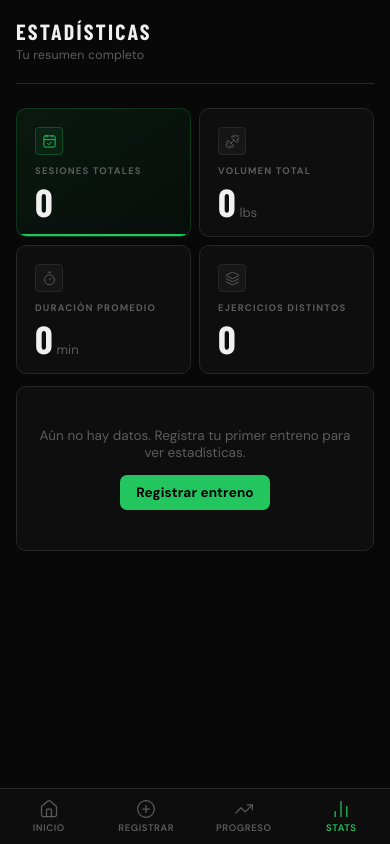
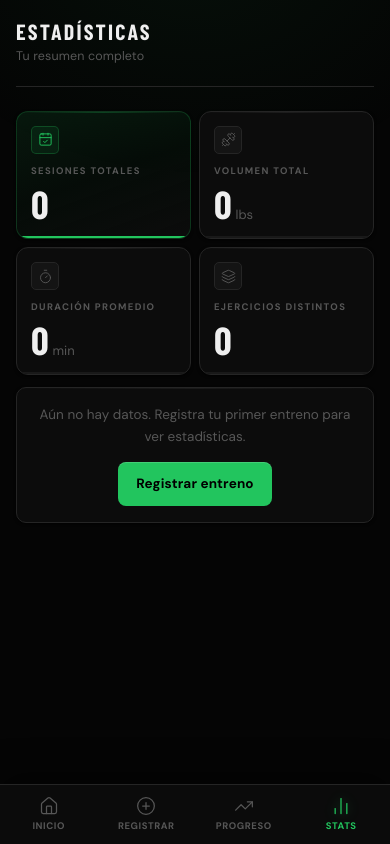
Before and after one commit to jantonio00420092004-ship-it/gymtrack, a Flask app: page /stats in a window 390 px wide. Run offline with Flask 3, Linux system fonts and the light colour scheme; data that the repository does not hold is empty; some web fonts are replaced.

Commit message:
polish: ui-ux-pro-max improvements — depth, shadows, touch UX
- Add ambient radial gradient on body for subtle depth
- Cards now have box-shadow elevation + hover lift effect
- Stat cards: hover lift with shadow glow on accent card
- Session items: green left accent bar on hover (pseudo-element)
- Session arrow animates on hover (translateX)
- Timer running state: text-shadow glow on green display
- Heatmap trained days: stronger box-shadow glow effect
- PR banner: glow shadow for emphasis
- Modal: add drag handle indicator bar
- All buttons: min-height 44px touch targets (UX guideline)
- Muscle chips: min-height 36px for touch accessibility
- Form inputs: min-height 44px
- Add touch-action: manipulation to all interactive elements
- Add prefers-reduced-motion media query
- Add custom scrollbar styles
- Mobile: deeper backdrop blur on nav, active icon glow
- Mobile small (375px): breakpoint for very small screens
- Add -webkit-overflow-scrolling: touch to tables and modal
- Remove emoji from PR banner label (icon-only rule)

Co-Authored-By: Claude Sonnet 4.6 <noreply@anthropic.com>

```diff
--- a/static/css/style.css
+++ b/static/css/style.css
@@ -1,35 +1,37 @@
 @import url('https://fonts.googleapis.com/css2?family=Barlow+Condensed:wght@400;600;700;800;900&family=DM+Sans:wght@300;400;500;600;700&family=Space+Mono:wght@400;700&display=swap');
 
 :root {
-  --bg: #080808;
-  --surface: #0e0e0e;
-  --surface-2: #161616;
-  --surface-3: #1f1f1f;
-  --border: #272727;
-  --border-subtle: #1c1c1c;
+  --bg: #050505;
+  --surface: #0c0c0c;
+  --surface-2: #141414;
+  --surface-3: #1d1d1d;
+  --border: #252525;
+  --border-subtle: #191919;
   --accent: #22c55e;
   --accent-hover: #16a34a;
   --accent-dim: rgba(34,197,94,0.08);
-  --accent-glow: rgba(34,197,94,0.2);
-  --text: #f0f0f0;
-  --text-muted: #5c5c5c;
-  --text-dim: #909090;
+  --accent-glow: rgba(34,197,94,0.18);
+  --text: #efefef;
+  --text-muted: #575757;
+  --text-dim: #8c8c8c;
   --red: #ef4444;
   --red-dim: rgba(239,68,68,0.08);
   --yellow: #f59e0b;
   --sidebar-w: 220px;
-  --radius: 10px;
-  --radius-sm: 7px;
-  --radius-xs: 4px;
+  --radius: 12px;
+  --radius-sm: 8px;
+  --radius-xs: 5px;
   --font-display: 'Barlow Condensed', sans-serif;
   --font-body: 'DM Sans', system-ui, sans-serif;
   --font-mono: 'Space Mono', monospace;
-  --shadow: 0 1px 4px rgba(0,0,0,0.6);
-  --shadow-md: 0 8px 40px rgba(0,0,0,0.8);
+  --shadow-sm: 0 1px 3px rgba(0,0,0,0.5), 0 1px 2px rgba(0,0,0,0.4);
+  --shadow: 0 4px 16px rgba(0,0,0,0.5), 0 1px 4px rgba(0,0,0,0.4);
+  --shadow-md: 0 10px 40px rgba(0,0,0,0.7), 0 4px 12px rgba(0,0,0,0.5);
+  --shadow-accent: 0 4px 20px rgba(34,197,94,0.2);
 }
 
 *, *::before, *::after { box-sizing: border-box; margin: 0; padding: 0; }
-html { font-size: 16px; -webkit-text-size-adjust: 100%; }
+html { font-size: 16px; -webkit-text-size-adjust: 100%; scroll-behavior: smooth; }
 
 body {
   font-family: var(--font-body);
@@ -39,6 +41,20 @@ body {
   display: flex;
   -webkit-font-smoothing: antialiased;
   -moz-osx-font-smoothing: grayscale;
+  line-height: 1.5;
+}
+
+/* Subtle ambient gradient at top */
+body::before {
+  content: '';
+  position: fixed;
+  top: 0; left: 50%; right: 0;
+  transform: translateX(-50%);
+  width: 100%;
+  height: 320px;
+  background: radial-gradient(ellipse 80% 240px at 50% -60px, rgba(34,197,94,0.06), transparent);
+  pointer-events: none;
+  z-index: 0;
 }
 
 /* ── Animations ─────────────────────────────────────────────────── */
@@ -118,6 +149,8 @@ body {
   flex: 1;
   padding: 36px 36px 120px;
   max-width: 820px;
+  position: relative;
+  z-index: 1;
 }
 
 /* ── Mobile nav ──────────────────────────────────────────────── */
@@ -160,6 +193,21 @@ body {
   position: relative;
   overflow: hidden;
   animation: fadeUp 0.3s ease-out both;
+  box-shadow: var(--shadow-sm);
+  transition: box-shadow 0.2s, border-color 0.2s;
+}
+.card:hover {
+  border-color: #2e2e2e;
+  box-shadow: var(--shadow);
+}
+/* Top highlight line */
+.card::before {
+  content: '';
+  position: absolute;
+  top: 0; left: 0; right: 0;
+  height: 1px;
+  background: linear-gradient(90deg, transparent 0%, rgba(255,255,255,0.06) 50%, transparent 100%);
+  pointer-events: none;
 }
 .card-title {
   font-size: 10px;
@@ -187,34 +235,53 @@ body {
   background: var(--surface);
   border: 1px solid var(--border);
   border-radius: var(--radius);
-  padding: 18px 18px 16px;
+  padding: 18px 18px 20px;
   display: flex;
   flex-direction: column;
   gap: 2px;
-  transition: border-color 0.2s;
   position: relative;
   overflow: hidden;
   animation: fadeUp 0.35s ease-out both;
+  box-shadow: var(--shadow-sm);
+  transition: transform 0.2s ease, box-shadow 0.2s ease, border-color 0.2s;
+  cursor: default;
 }
 .stat-card:nth-child(1) { animation-delay: 0.04s; }
 .stat-card:nth-child(2) { animation-delay: 0.08s; }
 .stat-card:nth-child(3) { animation-delay: 0.12s; }
 .stat-card:nth-child(4) { animation-delay: 0.16s; }
 
+/* Top highlight */
+.stat-card::before {
+  content: '';
+  position: absolute;
+  top: 0; left: 0; right: 0;
+  height: 1px;
+  background: linear-gradient(90deg, transparent, rgba(255,255,255,0.07), transparent);
+  pointer-events: none;
+}
+/* Bottom accent stripe */
 .stat-card::after {
   content: '';
   position: absolute;
   bottom: 0; left: 0; right: 0;
   height: 2px;
-  background: transparent;
+  background: var(--border-subtle);
   transition: background 0.2s;
 }
-.stat-card:hover { border-color: #333; }
+
+.stat-card:hover { transform: translateY(-2px); box-shadow: var(--shadow); border-color: #303030; }
+
 .stat-card.accent {
-  background: linear-gradient(145deg, rgba(34,197,94,0.09) 0%, rgba(34,197,94,0.03) 100%);
-  border-color: rgba(34,197,94,0.2);
+  background: linear-gradient(160deg, rgba(34,197,94,0.1) 0%, rgba(34,197,94,0.04) 50%, var(--surface) 100%);
+  border-color: rgba(34,197,94,0.22);
+  box-shadow: var(--shadow-sm), 0 0 0 0 rgba(34,197,94,0);
+}
+.stat-card.accent::before {
+  background: linear-gradient(90deg, transparent, rgba(34,197,94,0.25), transparent);
 }
 .stat-card.accent::after { background: var(--accent); }
+.stat-card.accent:hover { box-shadow: var(--shadow), var(--shadow-accent); border-color: rgba(34,197,94,0.35); }
 
 .stat-icon {
   width: 28px; height: 28px;
@@ -233,7 +300,7 @@ body {
   color: var(--text-muted);
   font-weight: 700;
   text-transform: uppercase;
-  letter-spacing: 0.12em;
+  letter-spacing: 0.14em;
   font-family: var(--font-body);
 }
 .stat-value {
@@ -243,7 +310,7 @@ body {
   line-height: 0.95;
   color: var(--text);
   letter-spacing: 0.01em;
-  margin-top: 4px;
+  margin-top: 5px;
   overflow: hidden;
   text-overflow: ellipsis;
   white-space: nowrap;
@@ -391,7 +475,7 @@ body {
   align-items: center;
   justify-content: center;
   gap: 6px;
-  padding: 9px 16px;
+  padding: 10px 18px;
   border-radius: var(--radius-sm);
   font-family: var(--font-body);
   font-size: 13.5px;
@@ -399,26 +483,32 @@ body {
   cursor: pointer;
   border: none;
   text-decoration: none;
-  transition: background 0.12s, box-shadow 0.12s, transform 0.12s;
+  transition: background 0.15s, box-shadow 0.15s, transform 0.15s, opacity 0.15s;
   white-space: nowrap;
   letter-spacing: 0.01em;
+  min-height: 44px;
+  touch-action: manipulation;
 }
 .btn-primary {
   background: var(--accent);
   color: #000;
   font-weight: 700;
+  box-shadow: 0 1px 0 rgba(255,255,255,0.15) inset;
 }
 .btn-primary:hover {
   background: var(--accent-hover);
-  box-shadow: 0 4px 16px rgba(34,197,94,0.28);
+  box-shadow: 0 4px 16px rgba(34,197,94,0.3), 0 1px 0 rgba(255,255,255,0.1) inset;
   transform: translateY(-1px);
 }
+.btn-primary:active { transform: translateY(0); }
+
 .btn-secondary {
   background: var(--surface-2);
   color: var(--text);
   border: 1px solid var(--border);
+  box-shadow: var(--shadow-sm);
 }
-.btn-secondary:hover { background: var(--surface-3); border-color: #333; }
+.btn-secondary:hover { background: var(--surface-3); border-color: #303030; box-shadow: var(--shadow); }
 
 .btn-outline {
   background: transparent;
@@ -743,13 +871,14 @@ a.link:hover { text-decoration: underline; }
 /* ── Empty state ─────────────────────────────────────────────── */
 .empty-state {
   text-align: center;
-  padding: 40px 20px;
+  padding: 44px 20px;
   display: flex;
   flex-direction: column;
   align-items: center;
   gap: 14px;
   color: var(--text-muted);
   font-size: 13.5px;
+  line-height: 1.6;
 }
 
 /* ── Date input ──────────────────────────────────────────────── */
@@ -758,25 +887,32 @@ input[type="date"]::-webkit-calendar-picker-indicator {
   cursor: pointer;
 }
 
+/* ── Scrollbars ──────────────────────────────────────────────── */
+::-webkit-scrollbar { width: 6px; height: 6px; }
+::-webkit-scrollbar-track { background: transparent; }
+::-webkit-scrollbar-thumb { background: var(--border); border-radius: 3px; }
+::-webkit-scrollbar-thumb:hover { background: var(--surface-3); }
+
 /* ── Mobile ──────────────────────────────────────────────────── */
 @media (max-width: 768px) {
   .sidebar { display: none; }
 
   .content {
     margin-left: 0;
-    padding: 20px 16px 100px;
+    padding: 20px 16px 106px;
   }
 
   .mobile-nav {
     display: flex;
     position: fixed;
     bottom: 0; left: 0; right: 0;
-    background: rgba(14,14,14,0.97);
-    backdrop-filter: blur(16px);
-    -webkit-backdrop-filter: blur(16px);
+    background: rgba(12,12,12,0.97);
+    backdrop-filter: blur(20px);
+    -webkit-backdrop-filter: blur(20px);
     border-top: 1px solid var(--border);
     z-index: 100;
     padding-bottom: env(safe-area-inset-bottom, 0);
+    box-shadow: 0 -8px 32px rgba(0,0,0,0.5);
   }
 
   .mobile-nav-item {
@@ -785,24 +921,50 @@ input[type="date"]::-webkit-calendar-picker-indicator {
     flex-direction: column;
     align-items: center;
     gap: 3px;
-    padding: 10px 4px;
+    padding: 11px 4px;
     color: var(--text-muted);
     text-decoration: none;
     font-size: 9.5px;
-    font-weight: 600;
-    transition: color 0.12s;
+    font-weight: 700;
+    transition: color 0.15s;
     letter-spacing: 0.06em;
     text-transform: uppercase;
+    min-height: 56px;
+    touch-action: manipulation;
   }
   .mobile-nav-item svg { width: 20px; height: 20px; }
   .mobile-nav-item.active { color: var(--accent); }
+  .mobile-nav-item.active svg { filter: drop-shadow(0 0 6px rgba(34,197,94,0.4)); }
 
   .stats-grid, .stats-grid-4 { grid-template-columns: repeat(2, 1fr); gap: 8px; }
   .stat-value { font-size: clamp(30px, 10vw, 44px); }
+  .stat-card { padding: 14px 14px 16px; }
+
   .form-row { grid-template-columns: 1fr 1fr; }
   .set-row { grid-template-columns: 22px 1fr 1fr auto; gap: 6px; }
+  .set-row .form-input { padding: 8px 8px; font-size: 14px; min-height: 44px; }
+
   .page-title { font-size: 22px; }
-  .chart-container { height: 190px; }
-  .timer-display { font-size: 64px; }
+  .chart-container { height: 195px; }
+  .timer-display { font-size: 64px; letter-spacing: 0.05em; }
   .save-bar { bottom: 64px; }
+
+  .muscle-chip { min-height: 40px; font-size: 13px; padding: 6px 14px; }
+  .exercise-block { padding: 14px; }
+  .card { padding: 16px; border-radius: 10px; }
+
+  /* Better table on mobile */
+  .data-table { font-size: 12.5px; }
+  .data-table th, .data-table td { padding: 9px 10px; }
+
+  /* Prevent double-tap zoom on buttons */
+  button, a { touch-action: manipulation; }
 }
+
+/* ── Small phones ────────────────────────────────────────────── */
+@media (max-width: 375px) {
+  .content { padding: 16px 12px 106px; }
+  .stats-grid { gap: 6px; }
+  .stat-value { font-size: 30px; }
+  .timer-display { font-size: 52px; }
+}
--- a/templates/progress.html
+++ b/templates/progress.html
@@ -31,7 +31,7 @@
 <div id="progressContent" style="display:none">
   <!-- PR badge -->
   <div class="pr-banner" id="prBanner">
-    <span class="pr-label">🏆 Récord personal</span>
+    <span class="pr-label">Récord personal</span>
     <span class="pr-value" id="prValue"></span>
   </div>
 
```
Also changed, not shown: other parts of static/css/style.css (+130 -60 lines).
